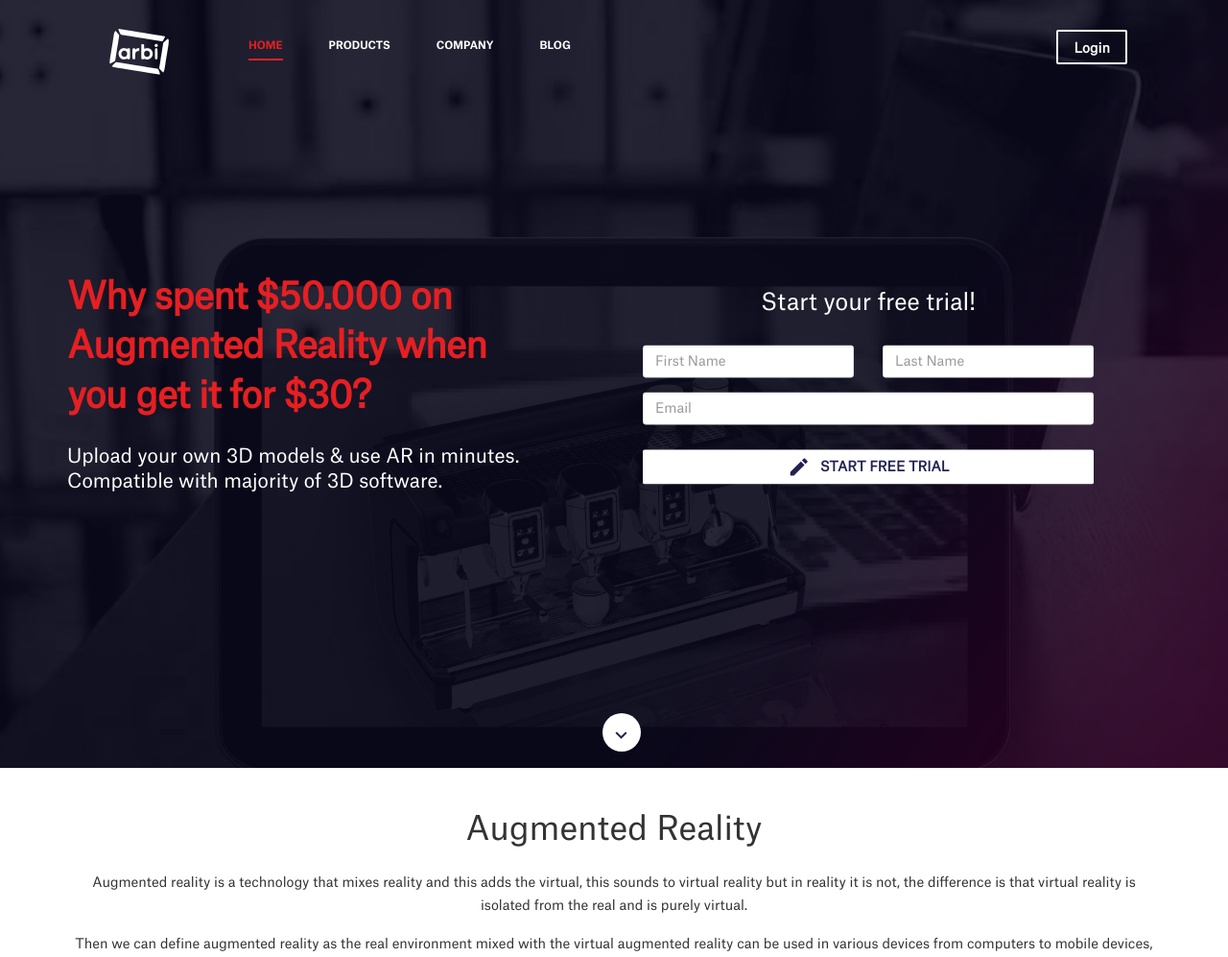
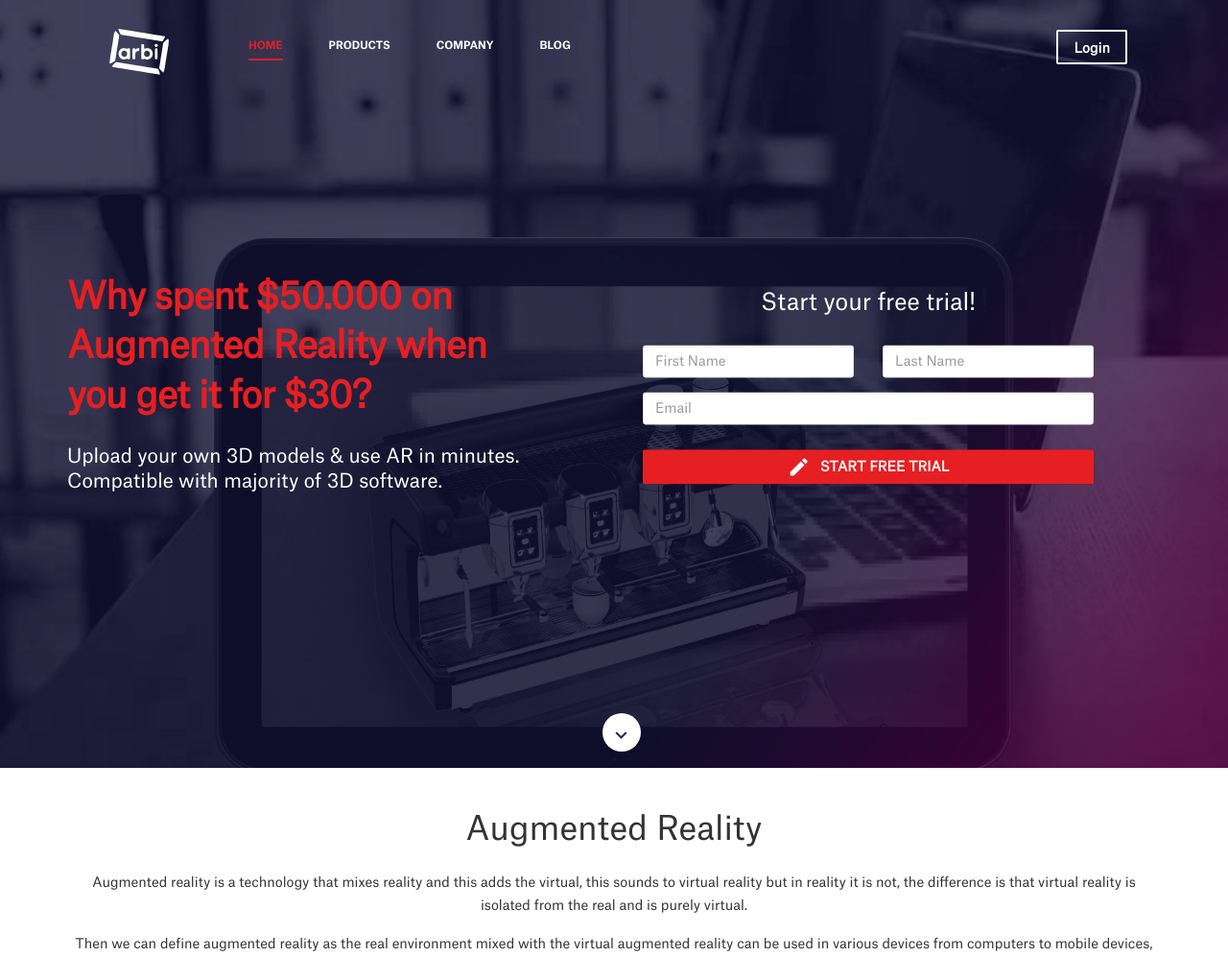
Before and after one commit to fandy/arbio, a PHP site: page / in a window 1280 px wide. Shown: the top 997 px of the page at 96% size. Run offline with PHP 8.4, Linux system fonts and the light colour scheme; some web fonts are replaced.

Commit message:
Chaging color red

```diff
--- a/public/css/arbi.css
+++ b/public/css/arbi.css
@@ -148,7 +148,7 @@ span.icon-logo:before{
 
 #opacity {
 	position: absolute;
-	opacity: 0.7;
+	opacity: 0.5;
 	left: 0px;
 	top: 0px;
 	width: 100%;
@@ -241,9 +241,9 @@ section video {
 
 .mdl-button.mdl-js-button.mdl-button--raised{
 	margin-top: 11px;
-	background-color: #FFFFFF;
+	background-color: #e61f22;
 	text-transform: capitalize;
-	color: #212153;
+	color: #FFFFFF;
 	font-weight: bold;
 }
 .mdl-button.mdl-js-button.mdl-button--raised.register{
@@ -252,7 +252,7 @@ section video {
 
 .mdl-button.mdl-js-button.mdl-button--raised.register i{
 	vertical-align: middle;
-    color: #212153;
+    color: #ffffff;
     margin-right: 10px;
 }
 
```
